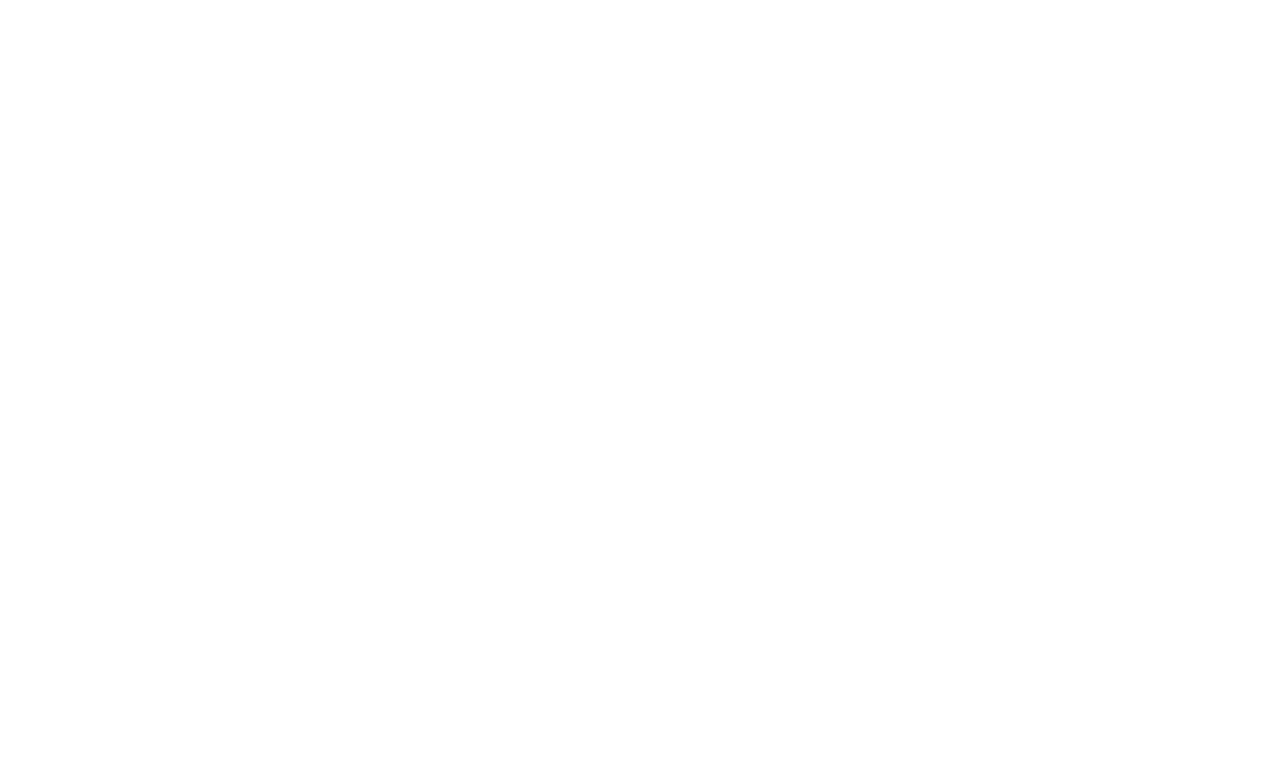
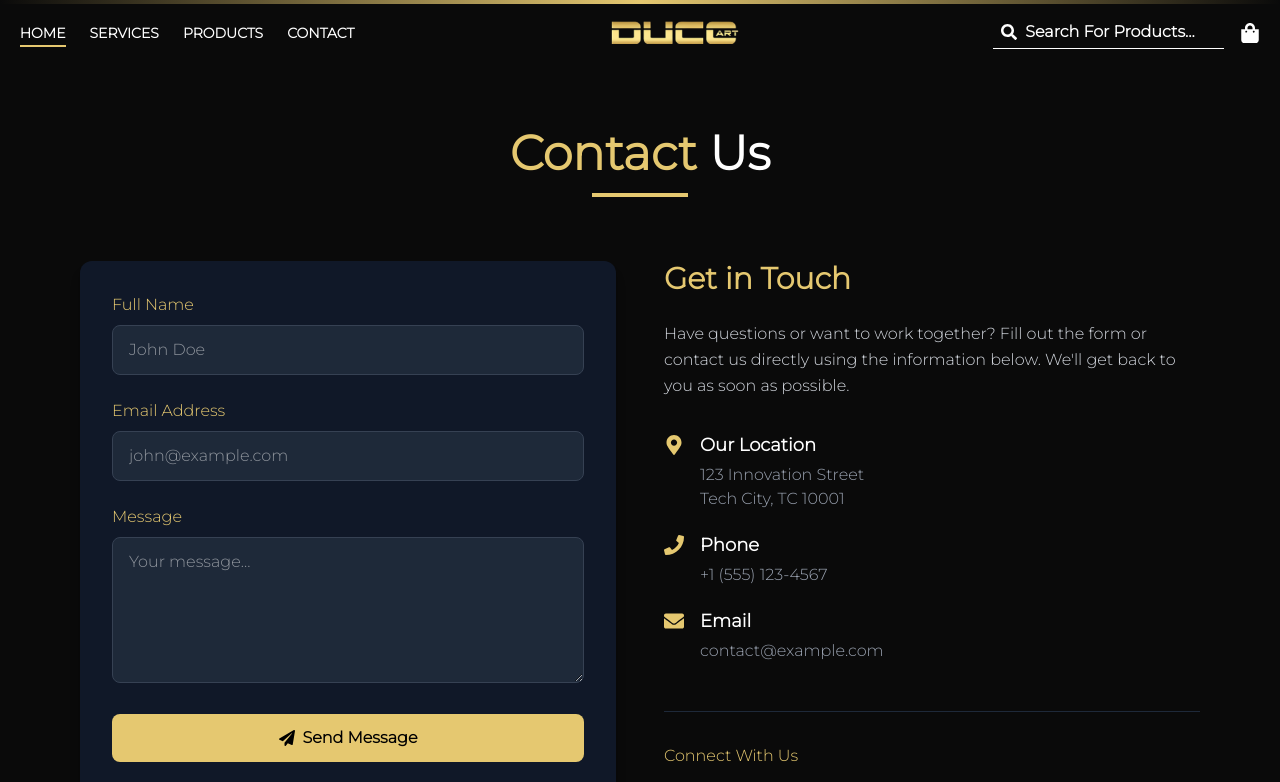
Before and after one commit to rajeev-the/Duco_Frontend, a React (Vite) app: page /contact in a window 1280 px wide. Before the commit this address had no page. Shown: the top 782 px of the page. Built offline with nearby package versions, Linux system fonts and the light colour scheme.

Commit message:
first commit

```diff
--- a/src/App.jsx
+++ b/src/App.jsx
@@ -4,14 +4,18 @@ import Layout from './Layout.jsx';
 import Home from './Pages/Home.jsx';
 import './App.css';
 import Prodcuts from './Pages/Prodcuts.jsx';
+import Contact from './Pages/Contact.jsx';
+import ProductPage from './Pages/ProductPage.jsx';
 
 const App = () => {
   return (
     <>
     <Routes>
       <Route path='/' element={<Layout />}>
-      <Route index element={<Home/>}/>
+      <Route index path='Home' element={<Home/>}/>
             <Route  path='/products' element={<Prodcuts/>}/>
+              <Route  path='/contact' element={<Contact/>}/>
+                <Route  path='/products/:id' element={<ProductPage/>}/>
 
 
       </Route>
--- a/src/Components/Navbar.jsx
+++ b/src/Components/Navbar.jsx
@@ -87,10 +87,13 @@ const Navbar = () => {
               }}
               className="relative group cursor-pointer"
             >
+               <Link to={`/${item.toLowerCase()}`}>
               <span className="uppercase">{item}</span>
               {item === isclick && (
                 <div className="absolute left-0 -bottom-1 w-full h-[2px] bg-[#E5C870]" />
               )}
+              </Link>
+
             </div>
           ))}
         </div>
--- a/src/Layout.jsx
+++ b/src/Layout.jsx
@@ -7,6 +7,7 @@ const Layout = () => {
   return (
   <>
   <div  className='h-full w-full  bg-[#0A0A0A] montserrat-light'>
+     <div className="absolute top-0 left-0 w-full h-1 bg-gradient-to-r from-transparent via-[#E5C870] to-transparent"></div>
     <Navbar/>
  <div>
 <Outlet/>
--- /dev/null
+++ b/src/Pages/Contact.jsx
@@ -0,0 +1,115 @@
+import React from 'react';
+import { FaMapMarkerAlt, FaPhone, FaEnvelope, FaPaperPlane } from 'react-icons/fa';
+
+const Contact = () => {
+  return (
+    <div className="min-h-screen  text-white">
+      {/* Decorative elements */}
+
+
+      <div className="container mx-auto px-4 py-16 max-w-6xl">
+        <div className="text-center mb-16">
+          <h1 className="text-4xl md:text-5xl font-bold mb-4">
+            <span className="text-[#E5C870]">Contact</span> Us
+          </h1>
+          <div className="w-24 h-1 bg-[#E5C870] mx-auto"></div>
+        </div>
+
+        <div className="grid grid-cols-1 lg:grid-cols-2 gap-12">
+          {/* Contact Form */}
+          <div className="bg-gray-900 p-8 rounded-xl shadow-lg">
+            <form className="space-y-6">
+              <div>
+                <label className="block mb-2 text-[#E5C870]">Full Name</label>
+                <input
+                  type="text"
+                  className="w-full px-4 py-3 bg-gray-800 border border-gray-700 rounded-lg focus:border-[#E5C870] focus:outline-none"
+                  placeholder="John Doe"
+                />
+              </div>
+
+              <div>
+                <label className="block mb-2 text-[#E5C870]">Email Address</label>
+                <input
+                  type="email"
+                  className="w-full px-4 py-3 bg-gray-800 border border-gray-700 rounded-lg focus:border-[#E5C870] focus:outline-none"
+                  placeholder="john@example.com"
+                />
+              </div>
+
+              <div>
+                <label className="block mb-2 text-[#E5C870]">Message</label>
+                <textarea
+                  rows="5"
+                  className="w-full px-4 py-3 bg-gray-800 border border-gray-700 rounded-lg focus:border-[#E5C870] focus:outline-none"
+                  placeholder="Your message..."
+                ></textarea>
+              </div>
+
+              <button
+                type="submit"
+                className="w-full flex items-center justify-center gap-2 bg-[#E5C870] hover:bg-[#d4b55f] text-black font-bold py-3 px-6 rounded-lg transition duration-300"
+              >
+                <FaPaperPlane /> Send Message
+              </button>
+            </form>
+          </div>
+
+          {/* Contact Information */}
+          <div className="flex flex-col justify-between">
+            <div className="mb-12">
+              <h2 className="text-3xl font-bold mb-6 text-[#E5C870]">Get in Touch</h2>
+              <p className="text-gray-300 mb-8 leading-relaxed">
+                Have questions or want to work together? Fill out the form or contact us directly using
+                the information below. We'll get back to you as soon as possible.
+              </p>
+
+              <div className="space-y-5">
+                <div className="flex items-start">
+                  <FaMapMarkerAlt className="text-[#E5C870] text-xl mt-1 mr-4" />
+                  <div>
+                    <h3 className="font-bold text-lg mb-1">Our Location</h3>
+                    <p className="text-gray-400">123 Innovation Street<br />Tech City, TC 10001</p>
+                  </div>
+                </div>
+
+                <div className="flex items-start">
+                  <FaPhone className="text-[#E5C870] text-xl mt-1 mr-4" />
+                  <div>
+                    <h3 className="font-bold text-lg mb-1">Phone</h3>
+                    <p className="text-gray-400">+1 (555) 123-4567</p>
+                  </div>
+                </div>
+
+                <div className="flex items-start">
+                  <FaEnvelope className="text-[#E5C870] text-xl mt-1 mr-4" />
+                  <div>
+                    <h3 className="font-bold text-lg mb-1">Email</h3>
+                    <p className="text-gray-400">contact@example.com</p>
+                  </div>
+                </div>
+              </div>
+            </div>
+
+            {/* Social Icons */}
+            <div className="border-t border-gray-800 pt-8">
+              <h3 className="text-[#E5C870] mb-4">Connect With Us</h3>
+              <div className="flex space-x-4">
+                {[1, 2, 3, 4].map((item) => (
+                  <div
+                    key={item}
+                    className="w-10 h-10 rounded-full border-2 border-[#E5C870] flex items-center justify-center text-[#E5C870] hover:bg-[#E5C870] hover:text-black cursor-pointer transition duration-300"
+                  >
+                    {item}
+                  </div>
+                ))}
+              </div>
+            </div>
+          </div>
+        </div>
+      </div>
+    </div>
+  );
+};
+
+export default Contact;
--- a/src/Pages/Prodcuts.jsx
+++ b/src/Pages/Prodcuts.jsx
@@ -1,5 +1,6 @@
 import React from 'react'
 import tshirt from "../assets/gloomy-young-black-model-clean-white-unlabeled-cotton-t-shirt-removebg-preview.png"
+import { Link } from 'react-router-dom'
 
 const Prodcuts = () => {
   return (
@@ -52,7 +53,7 @@ const Prodcuts = () => {
           <div className="bg-black text-white p-6 rounded-xl mb-6 relative">
             <h2 className="text-xl font-bold mb-2">Enquire about <span className="text-yellow-400">Bulk Orders</span> at</h2>
             <div className="bg-white text-black inline-block px-4 py-2 rounded text-sm font-mono">
-              business@bewakoof.com
+              business@duco.com
             </div>
             <p className="text-sm mt-2">*Min. 30 units order | Grab exciting deals & offers</p>
           </div>
@@ -70,7 +71,7 @@ const Prodcuts = () => {
           {/* Product grid */}
            <div className="grid grid-cols-1 md:grid-cols-2 lg:grid-cols-5 gap-6">
     {[1, 2, 3, 4, 5, 6].map((item) => (
-      <div key={item} className="border rounded-xl overflow-hidden shadow-sm hover:shadow-md">
+      <Link to={`/products/1`} key={item} className="border rounded-xl overflow-hidden shadow-sm hover:shadow-md">
         <div className="relative">
           <img
             src={tshirt}
@@ -84,7 +85,7 @@ const Prodcuts = () => {
           <p className="text-gray-500 text-xs">Your design, your style</p>
           <p className=" text-sm font-bold mt-2">₹499</p>
         </div>
-      </div>
+      </Link>
     ))}
   </div>
 
--- /dev/null
+++ b/src/Pages/ProductPage.jsx
@@ -0,0 +1,105 @@
+import React, { useState } from 'react';
+import tshirtImage from '../assets/gloomy-young-black-model-clean-white-unlabeled-cotton-t-shirt-removebg-preview.png';
+import { FaCheckCircle } from 'react-icons/fa';
+import { MdOutlinePrint, MdOutlineColorLens, MdOutlineStraighten } from 'react-icons/md';
+
+const ProductPage = () => {
+  const [selectedColor, setSelectedColor] = useState('#ffffff');
+  const [selectedSize, setSelectedSize] = useState('M');
+
+  const colors = [
+    '#E3C099', '#4C2A2A', '#8D5A5A', '#3B3B3B', '#007F5F', '#FC5185', '#9ED8DB', '#FFD700',
+    '#F08080', '#00FA9A', '#E6E6FA', '#F0E68C', '#F5F5F5', '#FF4500', '#D8BFD8', '#B0E0E6',
+    '#D2B48C', '#C0C0C0', '#8A2BE2', '#483D8B', '#2F4F4F', '#B22222'
+  ];
+
+  const sizes = ['XS', 'S', 'M', 'L', 'XL', '2XL', '3XL', '4XL', '5XL', '6XL', '7XL'];
+
+  return (
+    <section className=" p-6 text-white ">
+      <div className="max-w-7xl mx-auto grid grid-cols-1 md:grid-cols-2 gap-8  mt-8">
+        {/* Left - Images */}
+        <div className='h-auto'>
+         <img src={tshirtImage} alt="T-Shirt" className="w-full   sm:h-[52%] max-w-[500px] md:max-w-full object-contain rounded-xl   bg-white shadow-md" />
+          <div className="flex gap-2 mt-4">
+            {[...Array(5)].map((_, idx) => (
+              <img
+                key={idx}
+                src={tshirtImage}
+                alt="Thumbnail"
+                className="w-16 h-16 object-cover rounded-md border"
+              />
+            ))}
+          </div>
+        </div>
+
+        {/* Right - Details */}
+        <div className="space-y-6">
+          <h1 className="text-3xl font-bold text-[#E5C870]">Unisex Classic Crew T-Shirt | UC21</h1>
+          <p className="text-2xl font-semibold">₹160.00</p>
+
+          <button className="bg-[#E5C870] hover:bg-green-600 text-black  font-bold px-4 py-2 rounded">Get Your Free Bulk Quote</button>
+
+          <ul className="grid grid-cols-2 gap-1 text-sm text-gray-700">
+            <li><FaCheckCircle className="inline mr-1 text-green-600" />180 GSM</li>
+            <li><FaCheckCircle className="inline mr-1 text-green-600" />100% Cotton</li>
+            <li><FaCheckCircle className="inline mr-1 text-green-600" />Super Combed</li>
+            <li><FaCheckCircle className="inline mr-1 text-green-600" />Pre Shrunk</li>
+            <li><FaCheckCircle className="inline mr-1 text-green-600" />Bio Washed</li>
+            <li><FaCheckCircle className="inline mr-1 text-green-600" />Lycra Ribbed Neck</li>
+            <li><FaCheckCircle className="inline mr-1 text-green-600" />Unisex Regular Fit</li>
+            <li><FaCheckCircle className="inline mr-1 text-green-600" />No Minimums</li>
+          </ul>
+
+          <div>
+            <h3 className="font-semibold mb-2 flex items-center gap-2">
+              <MdOutlinePrint /> Printing Options
+            </h3>
+            <div className="flex gap-4">
+              {['DTG', 'DTF', 'Vinyl', 'Embroidery'].map((opt) => (
+                <button key={opt} className="border px-4 py-1 rounded hover:bg-green-600">{opt}</button>
+              ))}
+            </div>
+          </div>
+
+          <div>
+            <h3 className="font-semibold mb-2 flex items-center gap-2">
+              <MdOutlineColorLens /> Available Colors
+            </h3>
+            <div className="flex flex-wrap gap-2">
+              {colors.map((color) => (
+                <button
+                  key={color}
+                  className={`w-8 h-8 rounded-full border ${selectedColor === color ? 'ring-2 ring-black' : ''}`}
+                  style={{ backgroundColor: color }}
+                  onClick={() => setSelectedColor(color)}
+                />
+              ))}
+            </div>
+          </div>
+
+          <div>
+            <h3 className="font-semibold mb-2 flex items-center gap-2">
+              <MdOutlineStraighten /> Available Sizes
+            </h3>
+            <div className="flex flex-wrap gap-2">
+              {sizes.map((size) => (
+                <button
+                  key={size}
+                  className={`px-3 py-1 border rounded ${selectedSize === size ? 'bg-black text-white' : ''}`}
+                  onClick={() => setSelectedSize(size)}
+                >
+                  {size}
+                </button>
+              ))}
+            </div>
+          </div>
+
+          <button className="bg-[#E5C870] hover:bg-green-600 text-black w-full text-xl font-bold py-3 rounded">Start Buying</button>
+        </div>
+      </div>
+    </section>
+  );
+};
+
+export default ProductPage;
```
